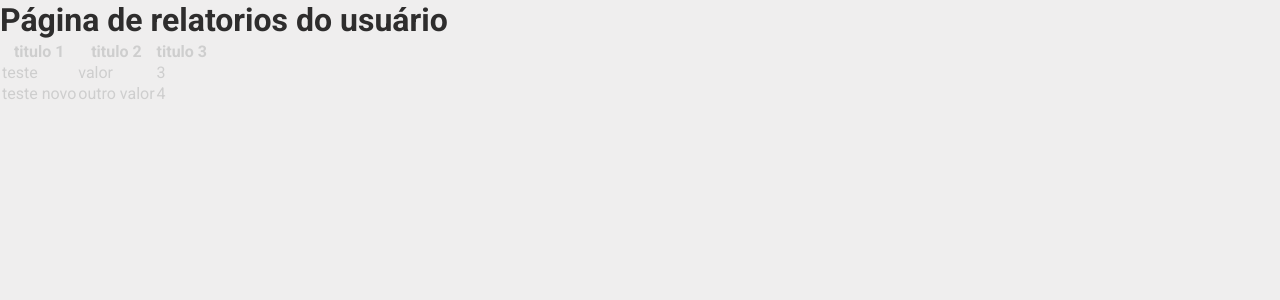
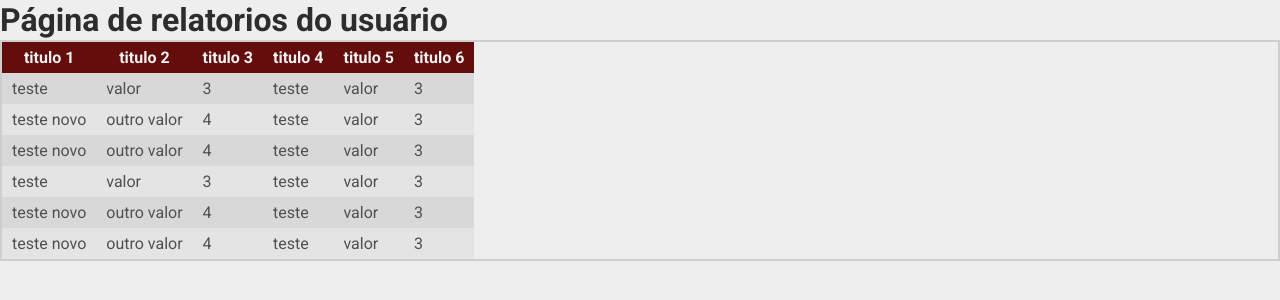
Before and after one commit to helloguiworld/scc0541-projeto-final-frontend, a React (Create React App) app: page /relatorios in a window 1280 px wide. Shown: the top 300 px of the page. Built offline with nearby package versions, Linux system fonts and the light colour scheme.

Commit message:
implementação inicial da tela de relatórios

```diff
--- a/src/global.scss
+++ b/src/global.scss
@@ -50,6 +50,7 @@ ul, ol {
 
 main {
     min-height: var(--content-min-height);
+    width: 100vw;
 }
 
 .blue {
--- a/src/pages/Relatorios/index.jsx
+++ b/src/pages/Relatorios/index.jsx
@@ -9,12 +9,50 @@ function Relatorios() {
         [
             "teste",
             "valor",
+            3,
+            "teste",
+            "valor",
             3
         ],
         [
             "teste novo",
             "outro valor",
-            4
+            4,
+            "teste",
+            "valor",
+            3
+        ],
+        [
+            "teste novo",
+            "outro valor",
+            4,
+            "teste",
+            "valor",
+            3
+        ],
+        [
+            "teste",
+            "valor",
+            3,
+            "teste",
+            "valor",
+            3
+        ],
+        [
+            "teste novo",
+            "outro valor",
+            4,
+            "teste",
+            "valor",
+            3
+        ],
+        [
+            "teste novo",
+            "outro valor",
+            4,
+            "teste",
+            "valor",
+            3
         ]
     ]
 
@@ -22,12 +60,16 @@ function Relatorios() {
         <>
             {/* { !Boolean(user) && <Navigate to="/login" /> } */}
             <h1>Página de relatorios do usuário {user?.username}</h1>
+            <div className={S.reports}>
                 <table>
                     <thead>
                         <tr>
                             <th>titulo 1</th>
                             <th>titulo 2</th>
                             <th>titulo 3</th>
+                            <th>titulo 4</th>
+                            <th>titulo 5</th>
+                            <th>titulo 6</th>
                         </tr>
                     </thead>
 
@@ -45,6 +87,7 @@ function Relatorios() {
                         }
                     </tbody>
                 </table>
+            </div>
         </>
     )
 }
--- a/src/pages/Relatorios/styles.module.scss
+++ b/src/pages/Relatorios/styles.module.scss
@@ -0,0 +1,44 @@
+.reports {
+    border: 2px solid;
+    overflow: auto;
+    // max-height: 200px;
+    // overflow-x: auto;
+    // overflow-y: hidden;
+
+    table {
+        border-spacing: 0;
+        max-width: 100%;
+        overflow-y: hidden;
+
+        & thead {
+            & tr {
+                background-color: rgb(99, 13, 13);
+
+                & th {
+                    color: rgb(243, 243, 243);
+                    padding: 6px 10px;
+                    white-space: nowrap;
+                }
+            }
+        }
+
+        & tbody {
+            overflow-y: auto;
+            & tr {
+                & td {
+                    color: rgb(80, 80, 80);
+                    padding: 6px 10px;
+                    white-space: nowrap;
+                }
+
+                &:nth-child(even) {
+                    background-color: #e4e4e4;
+                }
+
+                &:nth-child(odd) {
+                    background-color: #d8d8d8;
+                }
+            }
+        }
+    }
+}
```
Lines whose indentation alone changed are shown as unchanged.
